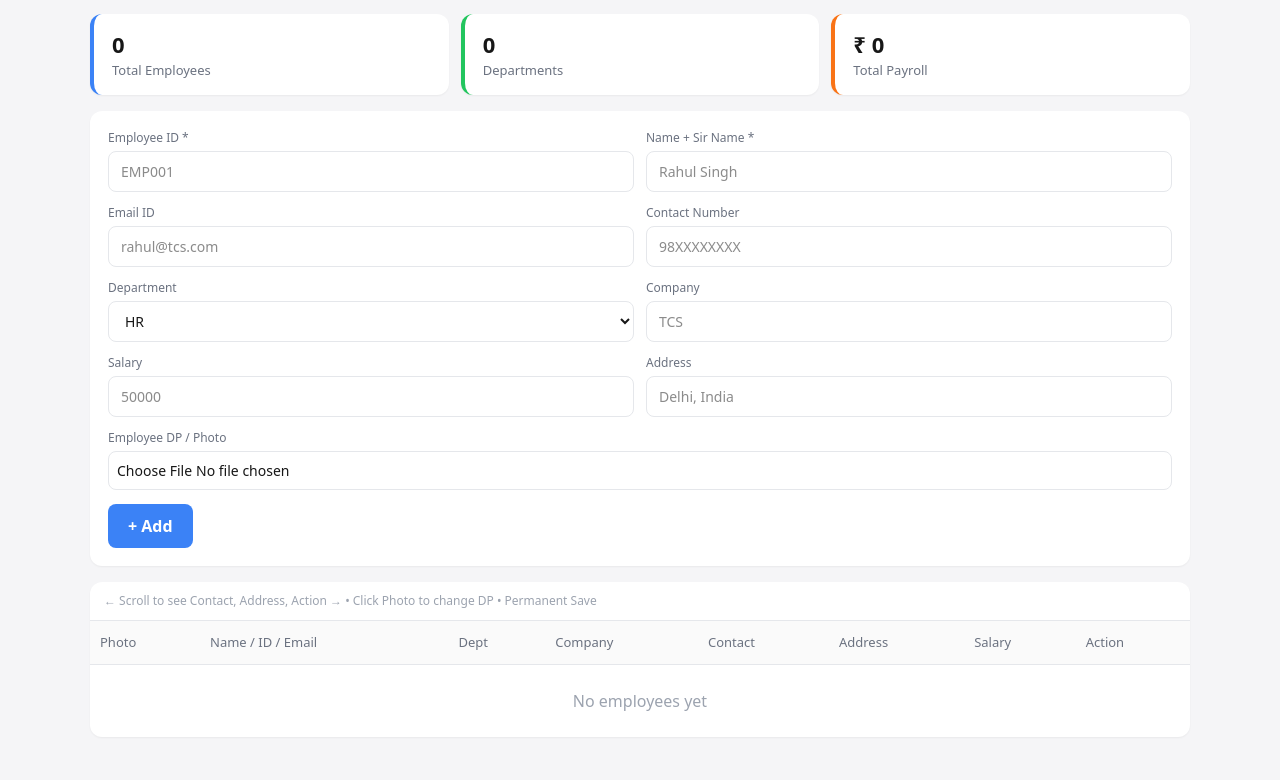
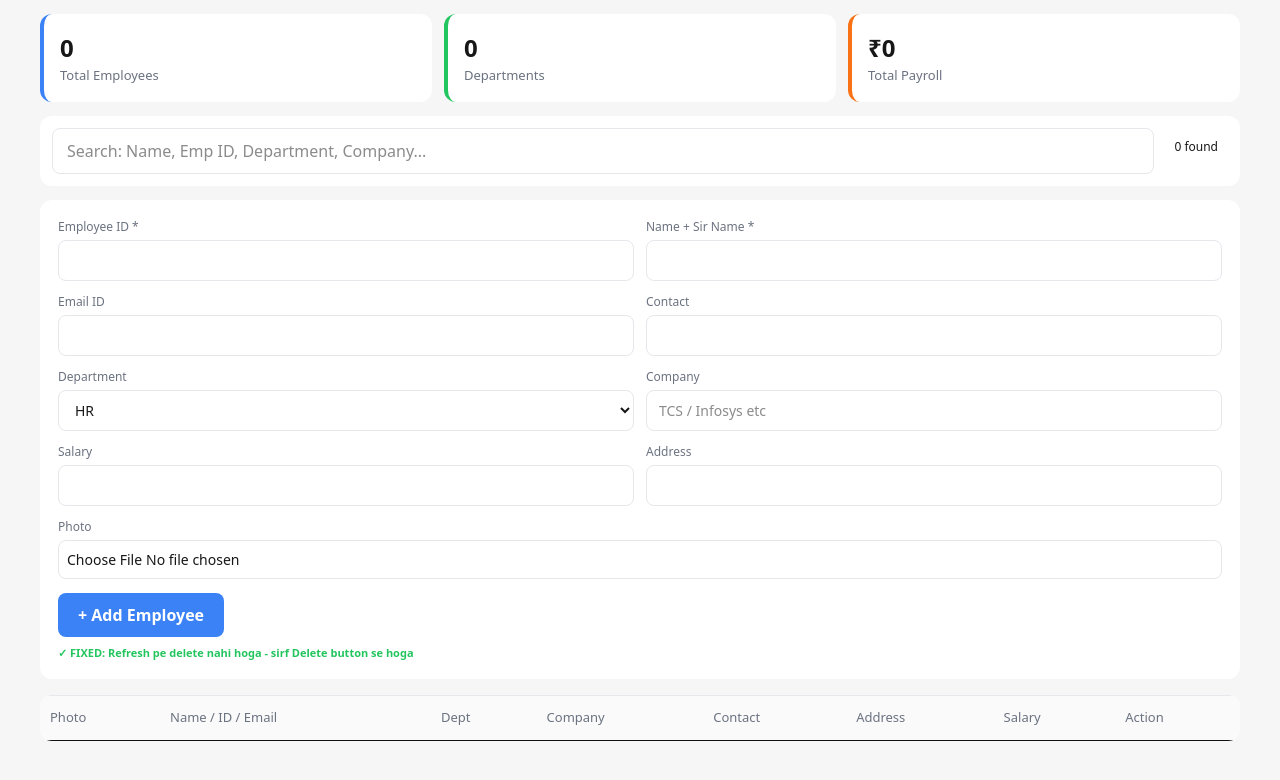
Before and after one commit to aasmasingh604-cloud/ems-pro-dashboard, a Next.js app: page / in a window 1280 px wide. Shown: the top 780 px of the page. Built offline with nearby package versions, Linux system fonts and the light colour scheme.

Commit message:
refresh delete fixed

```diff
--- a/app/page.js
+++ b/app/page.js
@@ -1,141 +1,106 @@
 "use client";
-import { useState, useEffect } from "react";
+import { useState, useEffect, useMemo, useRef } from "react";
 
 export default function Page() {
   const [list, setList] = useState([]);
-  const [form, setForm] = useState({
-    id:"", empId:"", name:"", email:"", phone:"", dept:"HR", comp:"", sal:"", address:"", photo:""
-  });
+  const [search, setSearch] = useState("");
+  const [form, setForm] = useState({ id:"", empId:"", name:"", email:"", phone:"", dept:"HR", comp:"", sal:"", address:"", photo:"" });
   const [isEdit, setIsEdit] = useState(false);
+  const loaded = useRef(false);
 
+  // LOAD
   useEffect(()=>{
-    const s = localStorage.getItem("ems-final-auto-v4");
-    if(s) setList(JSON.parse(s));
+    const keys = ["ems-final-permanent-v6", "ems-permanent-24hr-v5", "ems-final-auto-v4", "ems-line-by-line-dp"];
+    for(let k of keys){
+      const s = localStorage.getItem(k);
+      if(s){ try{ const d=JSON.parse(s); if(d?.length>0){ setList(d); break; } }catch(e){} }
+    }
+    setTimeout(()=>{ loaded.current = true; }, 600);
   },[]);
+
+  // SAVE - sirf load ke baad
   useEffect(()=>{
-    localStorage.setItem("ems-final-auto-v4", JSON.stringify(list));
+    if(!loaded.current) return;
+    localStorage.setItem("ems-final-permanent-v6", JSON.stringify(list));
   },[list]);
 
   const handlePhoto = (e)=>{
-    const file = e.target.files[0];
-    if(!file) return;
-    const r = new FileReader();
-    r.onloadend = ()=> setForm({...form, photo:r.result});
-    r.readAsDataURL(file);
+    const f=e.target.files[0]; if(!f) return;
+    const r=new FileReader(); r.onloadend=()=>setForm({...form, photo:r.result}); r.readAsDataURL(f);
   };
 
   const handleSubmit = ()=>{
-    if(!form.name || !form.empId) return alert("Emp ID & Name required");
-    if(isEdit){
-      setList(list.map(x=> x.id===form.id ? form : x));
-      setIsEdit(false);
-    } else {
-      setList([...list, {...form, id:Date.now().toString()}]);
-    }
+    if(!form.name || !form.empId) return alert("Name & Emp ID required");
+    if(isEdit){ setList(list.map(x=> x.id===form.id ? form : x)); setIsEdit(false); }
+    else{ setList([...list, {...form, id:Date.now().toString()}]); }
     setForm({id:"", empId:"", name:"", email:"", phone:"", dept:"HR", comp:"", sal:"", address:"", photo:""});
   };
 
-  // Auto Calculations
   const totalEmp = list.length;
-  const totalDepts = new Set(list.map(x=>x.dept)).size;
+  const totalDepts = new Set(list.map(x=>x.dept).filter(Boolean)).size;
   const totalPayroll = list.reduce((a,b)=> a + (Number(b.sal)||0), 0);
 
-  const updateDP = (id, file)=>{
-    if(!file) return;
-    const r = new FileReader();
-    r.onloadend = ()=> setList(list.map(x=> x.id===id ? {...x, photo:r.result} : x));
-    r.readAsDataURL(file);
-  };
+  const filtered = useMemo(()=>{
+    if(!search) return list;
+    const q=search.toLowerCase();
+    return list.filter(e=> e.name?.toLowerCase().includes(q) || e.empId?.toLowerCase().includes(q) || e.dept?.toLowerCase().includes(q) || e.comp?.toLowerCase().includes(q));
+  },[list, search]);
 
   return (
-    <div style={{minHeight:"100vh", background:"#f5f5f7", fontFamily:"system-ui", padding:"14px"}}>
-      <div style={{maxWidth:"1100px", margin:"auto"}}>
-
-        {/* TOP 3 CARDS - Auto Count */}
-        <div style={{display:"grid", gridTemplateColumns:"1fr 1fr 1fr", gap:"12px", marginBottom:"16px"}}>
-          <div style={{background:"white", borderRadius:"12px", padding:"14px 18px", borderLeft:"4px solid #3b82f6", boxShadow:"0 1px 2px rgba(0,0,0,0.05)"}}>
-            <div style={{fontSize:"22px", fontWeight:"800"}}>{totalEmp}</div>
-            <div style={{fontSize:"13px", color:"#6b7280"}}>Total Employees</div>
-          </div>
-          <div style={{background:"white", borderRadius:"12px", padding:"14px 18px", borderLeft:"4px solid #22c55e", boxShadow:"0 1px 2px rgba(0,0,0,0.05)"}}>
-            <div style={{fontSize:"22px", fontWeight:"800"}}>{totalDepts}</div>
-            <div style={{fontSize:"13px", color:"#6b7280"}}>Departments</div>
-          </div>
-          <div style={{background:"white", borderRadius:"12px", padding:"14px 18px", borderLeft:"4px solid #f97316", boxShadow:"0 1px 2px rgba(0,0,0,0.05)"}}>
-            <div style={{fontSize:"22px", fontWeight:"800"}}>₹ {totalPayroll}</div>
-            <div style={{fontSize:"13px", color:"#6b7280"}}>Total Payroll</div>
-          </div>
+    <div style={{minHeight:"100vh", background:"#f6f6f7", fontFamily:"system-ui", padding:"14px"}}>
+      <div style={{maxWidth:"1200px", margin:"auto"}}>
+        <div style={{display:"grid", gridTemplateColumns:"1fr 1fr 1fr", gap:"12px", marginBottom:"14px"}}>
+          <div style={{background:"white", borderRadius:"12px", padding:"16px", borderLeft:"4px solid #3b82f6"}}><div style={{fontSize:"24px", fontWeight:"800"}}>{totalEmp}</div><div style={{fontSize:"13px", color:"#6b7280"}}>Total Employees</div></div>
+          <div style={{background:"white", borderRadius:"12px", padding:"16px", borderLeft:"4px solid #22c55e"}}><div style={{fontSize:"24px", fontWeight:"800"}}>{totalDepts}</div><div style={{fontSize:"13px", color:"#6b7280"}}>Departments</div></div>
+          <div style={{background:"white", borderRadius:"12px", padding:"16px", borderLeft:"4px solid #f97316"}}><div style={{fontSize:"24px", fontWeight:"800"}}>₹{totalPayroll.toLocaleString()}</div><div style={{fontSize:"13px", color:"#6b7280"}}>Total Payroll</div></div>
         </div>
 
-        {/* FORM - All fields line by line */}
-        <div style={{background:"white", borderRadius:"12px", padding:"18px", marginBottom:"16px", boxShadow:"0 1px 2px rgba(0,0,0,0.05)"}}>
-          <div style={{display:"grid", gridTemplateColumns:"1fr 1fr", gap:"12px"}}>
-            <div><label style={lb}>Employee ID *</label><input style={inp} placeholder="EMP001" value={form.empId} onChange={e=>setForm({...form, empId:e.target.value})}/></div>
-            <div><label style={lb}>Name + Sir Name *</label><input style={inp} placeholder="Rahul Singh" value={form.name} onChange={e=>setForm({...form, name:e.target.value})}/></div>
-            <div><label style={lb}>Email ID</label><input style={inp} placeholder="rahul@tcs.com" value={form.email} onChange={e=>setForm({...form, email:e.target.value})}/></div>
-            <div><label style={lb}>Contact Number</label><input style={inp} placeholder="98XXXXXXXX" value={form.phone} onChange={e=>setForm({...form, phone:e.target.value})}/></div>
-            <div><label style={lb}>Department</label><select style={inp} value={form.dept} onChange={e=>setForm({...form, dept:e.target.value})}><option>HR</option><option>IT</option><option>Sales</option><option>Finance</option><option>Marketing</option></select></div>
-            <div><label style={lb}>Company</label><input style={inp} placeholder="TCS" value={form.comp} onChange={e=>setForm({...form, comp:e.target.value})}/></div>
-            <div><label style={lb}>Salary</label><input type="number" style={inp} placeholder="50000" value={form.sal} onChange={e=>setForm({...form, sal:e.target.value})}/></div>
-            <div><label style={lb}>Address</label><input style={inp} placeholder="Delhi, India" value={form.address} onChange={e=>setForm({...form, address:e.target.value})}/></div>
-            <div style={{gridColumn:"span 2"}}><label style={lb}>Employee DP / Photo</label><input type="file" accept="image/*" onChange={handlePhoto} style={{...inp, padding:"8px"}}/>{form.photo && <img src={form.photo} style={{width:"50px", height:"50px", borderRadius:"50%", marginTop:"8px", objectFit:"cover"}}/>}</div>
-          </div>
-          <button onClick={handleSubmit} style={btn}>{isEdit ? "Update Employee" : "+ Add"}</button>
-          {isEdit && <button onClick={()=>{setIsEdit(false); setForm({id:"", empId:"", name:"", email:"", phone:"", dept:"HR", comp:"", sal:"", address:"", photo:""})}} style={{marginLeft:"8px", background:"#f1f5f9", padding:"10px 16px", borderRadius:"8px", border:"none"}}>Cancel</button>}
+        <div style={{background:"white", borderRadius:"12px", padding:"12px", marginBottom:"14px", display:"flex", gap:"10px"}}>
+          <input style={{flex:1, padding:"10px 14px", border:"1.5px solid #e5e7eb", borderRadius:"8px"}} placeholder="Search: Name, Emp ID, Department, Company..." value={search} onChange={e=>setSearch(e.target.value)}/>
+          <div style={{padding:"10px", fontSize:"12px"}}>{filtered.length} found</div>
         </div>
 
-        {/* TABLE - Screenshot jaisa + all fields front */}
-        <div style={{background:"white", borderRadius:"12px", padding:"0", overflow:"hidden", boxShadow:"0 1px 2px rgba(0,0,0,0.05)"}}>
-          <div style={{padding:"10px 14px", fontSize:"12px", color:"#9ca3af"}}>← Scroll to see Contact, Address, Action → • Click Photo to change DP • Permanent Save</div>
+        <div style={{background:"white", borderRadius:"12px", padding:"18px", marginBottom:"16px"}}>
+          <div style={{display:"grid", gridTemplateColumns:"1fr 1fr", gap:"12px"}}>
+            <div><label style={lb}>Employee ID *</label><input style={inp} value={form.empId} onChange={e=>setForm({...form, empId:e.target.value})}/></div>
+            <div><label style={lb}>Name + Sir Name *</label><input style={inp} value={form.name} onChange={e=>setForm({...form, name:e.target.value})}/></div>
+            <div><label style={lb}>Email ID</label><input style={inp} value={form.email} onChange={e=>setForm({...form, email:e.target.value})}/></div>
+            <div><label style={lb}>Contact</label><input style={inp} value={form.phone} onChange={e=>setForm({...form, phone:e.target.value})}/></div>
+            <div><label style={lb}>Department</label><select style={inp} value={form.dept} onChange={e=>setForm({...form, dept:e.target.value})}><option>HR</option><option>IT</option><option>Sales</option><option>Finance</option><option>Marketing</option></select></div>
+            <div><label style={lb}>Company</label><input style={inp} value={form.comp} onChange={e=>setForm({...form, comp:e.target.value})} placeholder="TCS / Infosys etc"/></div>
+            <div><label style={lb}>Salary</label><input type="number" style={inp} value={form.sal} onChange={e=>setForm({...form, sal:e.target.value})}/></div>
+            <div><label style={lb}>Address</label><input style={inp} value={form.address} onChange={e=>setForm({...form, address:e.target.value})}/></div>
+            <div style={{gridColumn:"span 2"}}><label style={lb}>Photo</label><input type="file" accept="image/*" onChange={handlePhoto} style={{...inp, padding:"8px"}}/></div>
+          </div>
+          <button onClick={handleSubmit} style={btn}>{isEdit ? "Update" : "+ Add Employee"}</button>
+          <div style={{marginTop:"8px", fontSize:"11px", color:"#22c55e", fontWeight:"600"}}>✓ FIXED: Refresh pe delete nahi hoga - sirf Delete button se hoga</div>
+        </div>
+
+        <div style={{background:"white", borderRadius:"12px", overflow:"hidden"}}>
           <div style={{overflowX:"auto"}}>
-            <table style={{width:"100%", borderCollapse:"collapse", minWidth:"900px"}}>
-              <thead>
-                <tr style={{color:"#6b7280", fontSize:"13px", textAlign:"left", background:"#fafafa", borderBottom:"1px solid #e5e7eb", borderTop:"1px solid #e5e7eb"}}>
-                  <th style={th}>Photo</th>
-                  <th style={th}>Name / ID / Email</th>
-                  <th style={th}>Dept</th>
-                  <th style={th}>Company</th>
-                  <th style={th}>Contact</th>
-                  <th style={th}>Address</th>
-                  <th style={th}>Salary</th>
-                  <th style={th}>Action</th>
-                </tr>
-              </thead>
+            <table style={{width:"100%", borderCollapse:"collapse", minWidth:"950px"}}>
+              <thead><tr style={{background:"#fafafa", borderTop:"1px solid #e5e7eb", borderBottom:"1.5px solid #111", fontSize:"13px", color:"#6b7280", textAlign:"left"}}><th style={th}>Photo</th><th style={th}>Name / ID / Email</th><th style={th}>Dept</th><th style={th}>Company</th><th style={th}>Contact</th><th style={th}>Address</th><th style={th}>Salary</th><th style={th}>Action</th></tr></thead>
               <tbody>
-                {list.map(emp=>(
+                {filtered.map(emp=>(
                   <tr key={emp.id} style={{borderBottom:"1px solid #f0f0f0"}}>
-                    <td style={{padding:"12px 10px"}}>
-                      <label style={{cursor:"pointer"}}>
-                        {emp.photo ? <img src={emp.photo} style={{width:"40px", height:"40px", borderRadius:"50%", objectFit:"cover"}}/> : <div style={{width:"40px", height:"40px", borderRadius:"50%", background:"#f3f4f6", display:"flex", alignItems:"center", justifyContent:"center", fontSize:"10px"}}>DP</div>}
-                        <input type="file" accept="image/*" style={{display:"none"}} onChange={e=>updateDP(emp.id, e.target.files[0])}/>
-                      </label>
-                    </td>
-                    <td style={{padding:"12px 10px"}}>
-                      <div style={{fontWeight:"600", fontSize:"14px"}}>{emp.name}</div>
-                      <div style={{fontSize:"11px", color:"#6b7280"}}>{emp.empId} • {emp.email}</div>
-                    </td>
-                    <td style={{padding:"12px 10px", color:"#3b82f6", fontSize:"13px"}}>{emp.dept}</td>
-                    <td style={{padding:"12px 10px", fontSize:"13px"}}>{emp.comp}</td>
-                    <td style={{padding:"12px 10px", fontSize:"13px", fontWeight:"500"}}>{emp.phone || "-"}</td>
-                    <td style={{padding:"12px 10px", fontSize:"12px", maxWidth:"120px"}}>{emp.address || "-"}</td>
-                    <td style={{padding:"12px 10px", fontSize:"13px"}}>₹ {emp.sal}</td>
-                    <td style={{padding:"12px 10px"}}>
-                      <span onClick={()=>{setForm(emp); setIsEdit(true); window.scrollTo({top:0, behavior:"smooth"})}} style={{color:"#2563eb", cursor:"pointer", fontSize:"12px", marginRight:"8px"}}>Edit</span>
-                      <span onClick={()=>{ if(confirm("Delete employee?")) setList(list.filter(x=>x.id!==emp.id))}} style={{color:"#ef4444", cursor:"pointer", fontSize:"12px"}}>Delete</span>
-                    </td>
+                    <td style={{padding:"12px 10px"}}>{emp.photo ? <img src={emp.photo} style={{width:"40px", height:"40px", borderRadius:"50%", objectFit:"cover"}}/> : <div style={{width:"40px", height:"40px", borderRadius:"50%", background:"#f3f4f6", display:"flex", alignItems:"center", justifyContent:"center", fontSize:"10px"}}>DP</div>}</td>
+                    <td style={{padding:"12px 10px"}}><div style={{fontWeight:"600"}}>{emp.name}</div><div style={{fontSize:"11px", color:"#6b7280"}}>{emp.empId} • {emp.email}</div></td>
+                    <td style={{padding:"12px 10px", color:"#3b82f6"}}>{emp.dept}</td>
+                    <td style={{padding:"12px 10px"}}>{emp.comp}</td>
+                    <td style={{padding:"12px 10px"}}>{emp.phone}</td>
+                    <td style={{padding:"12px 10px", fontSize:"12px"}}>{emp.address}</td>
+                    <td style={{padding:"12px 10px"}}>₹{emp.sal}</td>
+                    <td style={{padding:"12px 10px"}}><span onClick={()=>{setForm(emp); setIsEdit(true); window.scrollTo({top:0})}} style={{color:"#2563eb", cursor:"pointer", marginRight:"8px"}}>Edit</span><span onClick={()=>{ if(confirm("Delete?")) setList(list.filter(x=>x.id!==emp.id))}} style={{color:"#ef4444", cursor:"pointer"}}>Delete</span></td>
                   </tr>
                 ))}
               </tbody>
             </table>
-            {list.length===0 && <div style={{padding:"24px", textAlign:"center", color:"#9ca3af"}}>No employees yet</div>}
           </div>
         </div>
-
       </div>
     </div>
   );
 }
-
 const lb = {display:"block", fontSize:"12px", color:"#6b7280", marginBottom:"4px"};
 const inp = {width:"100%", padding:"9px 12px", border:"1.5px solid #e5e7eb", borderRadius:"8px", outline:"none", fontSize:"14px", boxSizing:"border-box"};
 const th = {padding:"12px 10px", fontWeight:"500", whiteSpace:"nowrap"};
```
